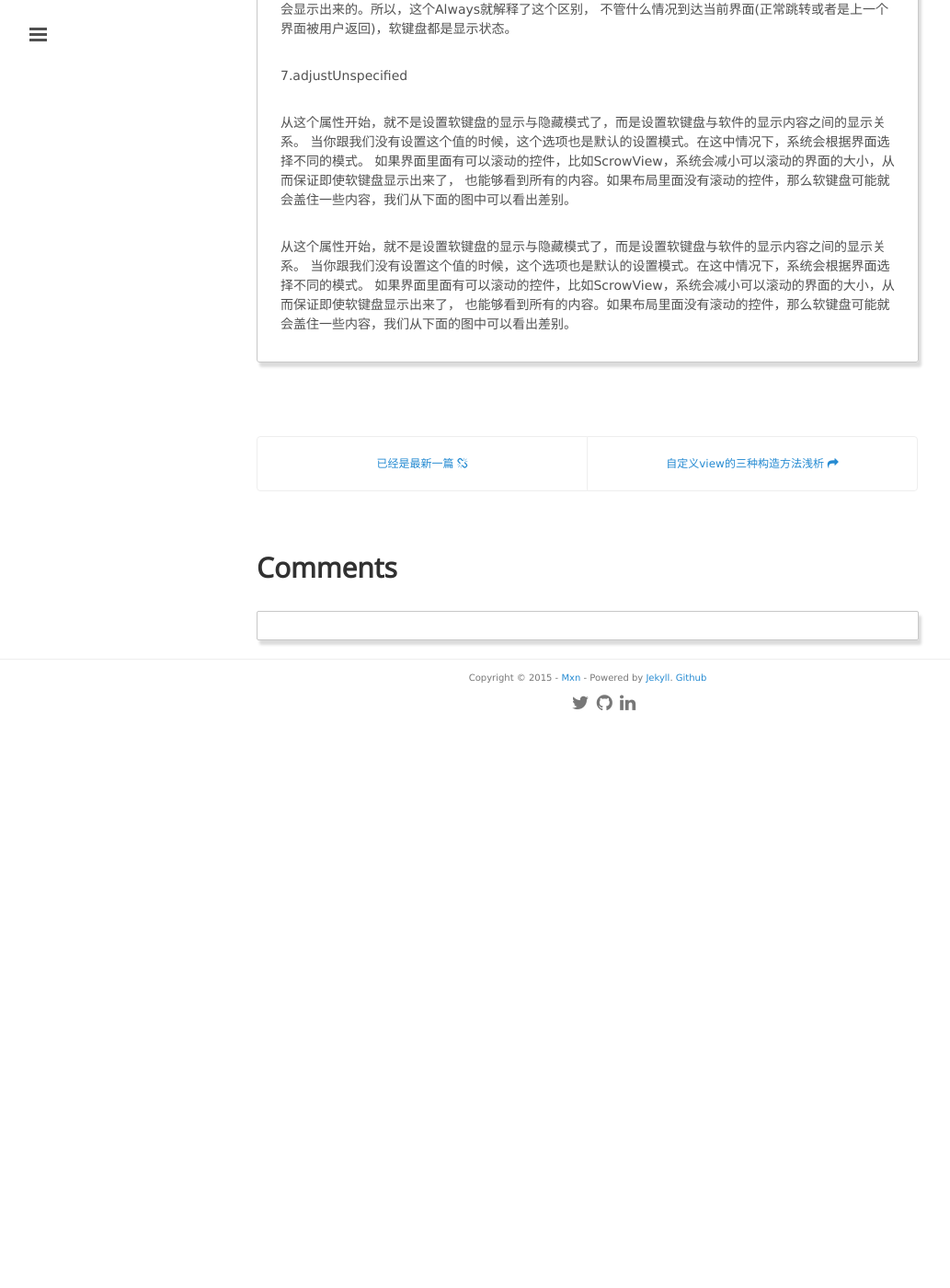
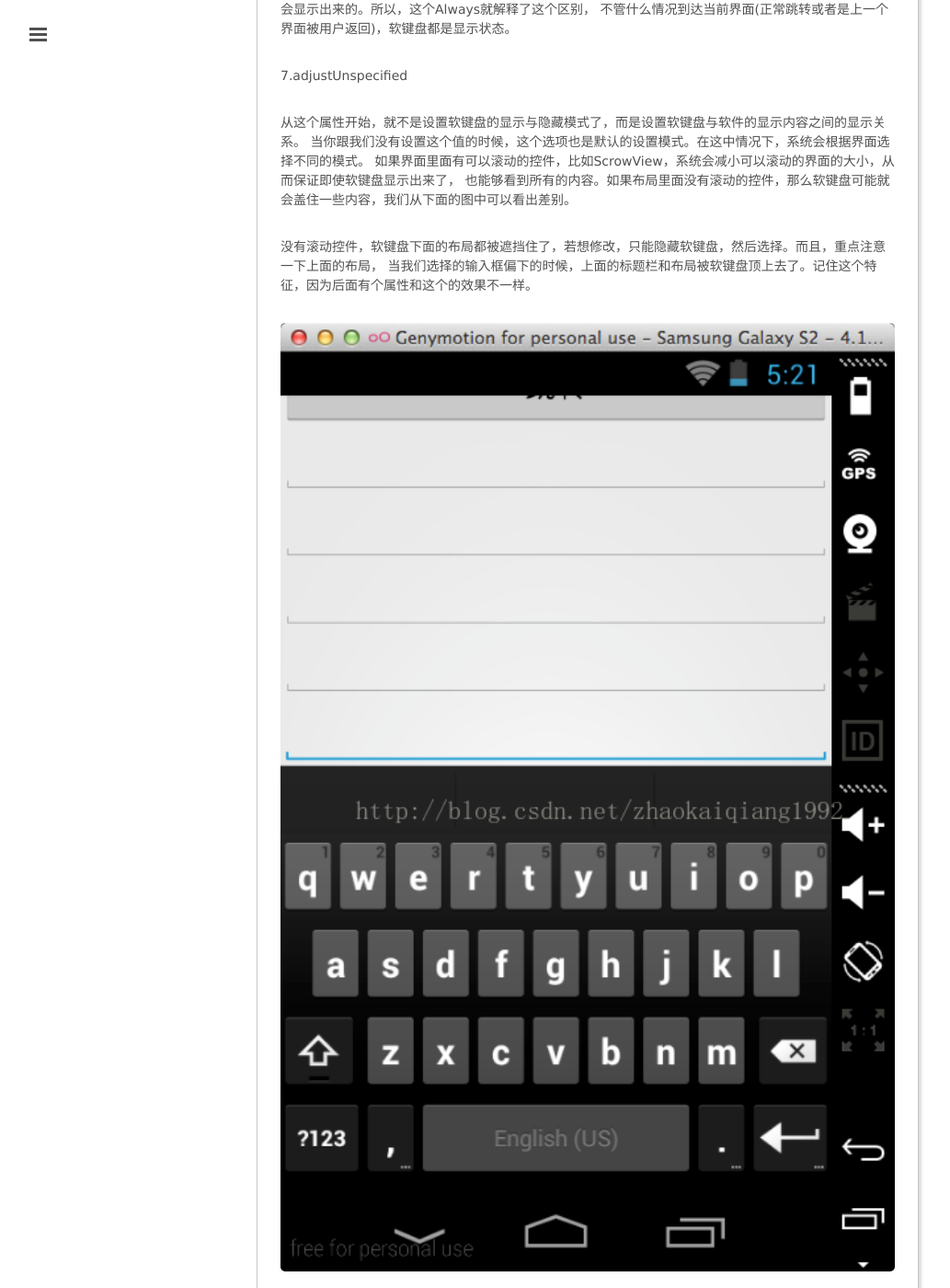
Before and after one commit to mxn21/mxn21.github.io, a Jekyll site: the page built from _posts/2015-8-15-windowSoftInputMode属性使用.md, in a window 1280 px wide and 1400 px high, scrolled down 4342 px. Shown: the whole window at 92% size, without its empty margins (1-1034 px from the left). Built offline with Jekyll 4.4.1, drawn with Linux system fonts in a browser that asks for light colours; Markdown is read by kramdown in place of the engine named in the settings; comment, search, counter and statistics services are not loaded; before the commit the page ends 5131 px from its top, so only the background shows below that; some of the changed text lies outside the part shown.

Commit message:
342423
2423

```diff
--- a/_posts/2015-8-15-windowSoftInputMode属性使用.md
+++ b/_posts/2015-8-15-windowSoftInputMode属性使用.md
@@ -118,7 +118,13 @@
 如果界面里面有可以滚动的控件，比如ScrowView，系统会减小可以滚动的界面的大小，从而保证即使软键盘显示出来了，
 也能够看到所有的内容。如果布局里面没有滚动的控件，那么软键盘可能就会盖住一些内容，我们从下面的图中可以看出差别。
 
-从这个属性开始，就不是设置软键盘的显示与隐藏模式了，而是设置软键盘与软件的显示内容之间的显示关系。
-当你跟我们没有设置这个值的时候，这个选项也是默认的设置模式。在这中情况下，系统会根据界面选择不同的模式。
-如果界面里面有可以滚动的控件，比如ScrowView，系统会减小可以滚动的界面的大小，从而保证即使软键盘显示出来了，
-也能够看到所有的内容。如果布局里面没有滚动的控件，那么软键盘可能就会盖住一些内容，我们从下面的图中可以看出差别。
+没有滚动控件，软键盘下面的布局都被遮挡住了，若想修改，只能隐藏软键盘，然后选择。而且，重点注意一下上面的布局，
+当我们选择的输入框偏下的时候，上面的标题栏和布局被软键盘顶上去了。记住这个特征，因为后面有个属性和这个的效果不一样。
+
+![](https://raw.githubusercontent.com/mxn21/mxn21.github.io/master/public/img/img58.png)
+
+布局里面有滑动控件，系统会自动的缩小整个界面的大小，因此，我们可以软键盘上面的小区域中显示所有的输入框。
+
+![](https://raw.githubusercontent.com/mxn21/mxn21.github.io/master/public/img/img59.png)
+
+这就是两中显示模式之间的差别。
```
Also changed, not shown: public/img/img58.png (added), public/img/img59.png (added).
